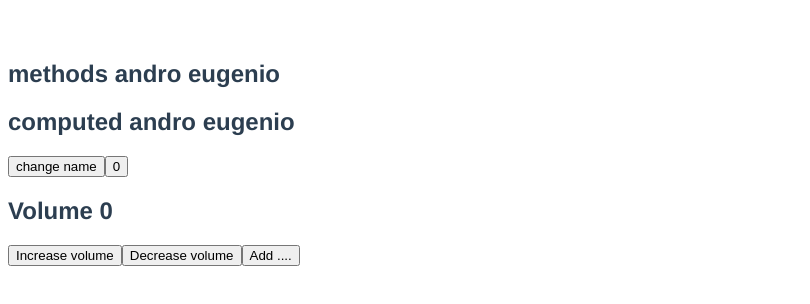
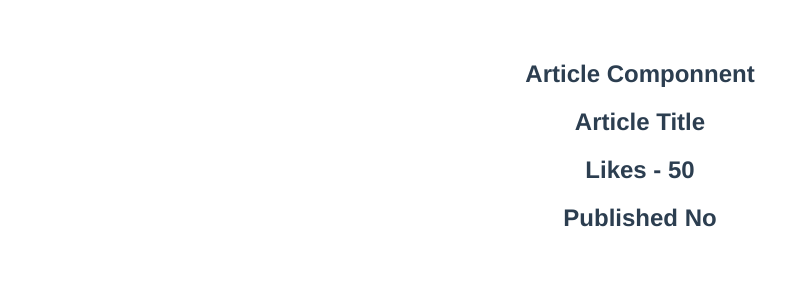
Before and after one commit to AndroPyro28/vueJs, a Vue app: page / in a window 1280 px wide. Shown: the top 304 px of the page, without its empty margins (0-810 px from the left). Built offline with nearby package versions, Linux system fonts and the light colour scheme.

Commit message:
Component and Props

```diff
--- a/public/index.html
+++ b/public/index.html
@@ -5,7 +5,7 @@
     <meta http-equiv="X-UA-Compatible" content="IE=edge">
     <meta name="viewport" content="width=device-width,initial-scale=1.0">
     <link rel="icon" href="<%= BASE_URL %>favicon.ico">
-    <title>Vue App</title>
+    <title><%= htmlWebpackPlugin.options.title %></title>
   </head>
   <body>
     <noscript>
--- a/src/App.vue
+++ b/src/App.vue
@@ -1,66 +1,27 @@
 <template>
-  <h2>methods {{ fullname }}</h2>
-  <h2>computed {{ firstname }} {{ lastname }}</h2>
-  <button @click="changeName('jean correa')">change name</button>
-  <button @click="someValue += 1">{{ someValue }}</button>
-
-  <h2>Volume {{ volume }}</h2>
-  <button @click="volume += 1">Increase volume</button>
-  <button @click="volume -= 1">Decrease volume</button>
-  <button @click="someArray.push('...')" >Add ....</button>
+<!-- <Greet name="Andro" title="Programmer" />
+<Greet name="Jean" title="Police" />
+<Greet name="John" title="Analyst" />
+<Greet :name="name" :title="channel" /> -->
+<Article :title="'Article Title'" :likes="50" :isPublished="false" />
 </template>
 
 <script>
+// import Greet from './components/Greet.vue'
+import Article from "./components/Article.vue"
 export default {
-  name: "App",
+  name: 'App',
+  components: {
+    // Greet,
+    Article
+  },
   data() {
     return {
-      someValue: 0,
-      firstname: "andro",
-      lastname: "eugenio",
-      volume: 0,
-      someArray: []
-    };
-  },
-
-  methods: {
-    changeName(value) {
-      this.fullname = value;
-    },
-  },
-
-  computed: {
-    // computed will only rerender when the data value changed if its not change it will only use its cached value
-    fullname: {
-      get() {
-        return `${this.firstname} ${this.lastname}`;
-      },
-      set(value) {
-        const names = value.split(" ");
-        this.firstname = names[0];
-        this.lastname = names[1];
-      },
-    },
-  },
-
-  watch: {
-    volume: {
-      handler(newValue, oldValue) {
-        if( oldValue < newValue && newValue === 16) {
-          alert('volume may damage your hearing')
-        }
-      },
-      immediate: true,
-    },
-    someArray: {
-      handler(newValue, oldValue) {
-      console.log('someArray', {newValue, oldValue});
-      },
-      immediate: true,
-      deep: true
+      name: 'vishwas',
+      channel: 'Codevolution'
     }
-  },
-};
+  }
+}
 </script>
 
 <style>
@@ -68,7 +29,7 @@ export default {
   font-family: Avenir, Helvetica, Arial, sans-serif;
   -webkit-font-smoothing: antialiased;
   -moz-osx-font-smoothing: grayscale;
-  /* text-align: center; */
+  text-align: center;
   color: #2c3e50;
   margin-top: 60px;
 }
--- /dev/null
+++ b/src/components/Article.vue
@@ -0,0 +1,27 @@
+<template>
+    <div>
+            <h2>Article Componnent</h2>
+            <h2>{{title}}</h2>
+            <h2>Likes - {{ likes }}</h2>
+            <h2>Published {{isPublished ? 'Yes' : 'No'}}</h2>
+    </div>
+</template>
+
+<script>
+    export default {
+        name:'ArticleVue',
+        props: {
+            title: {
+                type: String,
+                required: true,
+                default: 'Article Default Title',
+            },
+            likes: Number,
+            isPublished: Boolean
+        }
+    }
+</script>
+
+<style lang="scss" scoped>
+
+</style>
--- /dev/null
+++ b/src/components/Greet.vue
@@ -0,0 +1,16 @@
+<template>
+    <div>
+        <h2>hello {{name}} a.k.a {{title}}</h2>
+    </div>
+</template>
+
+<script>
+    export default {
+        name: 'GreetVue',
+        props: ["name", "title"]
+    }
+</script>
+
+<style scoped>
+
+</style>
```
Also changed, not shown: 1 other file (tests, documents, lock files or other folders).
